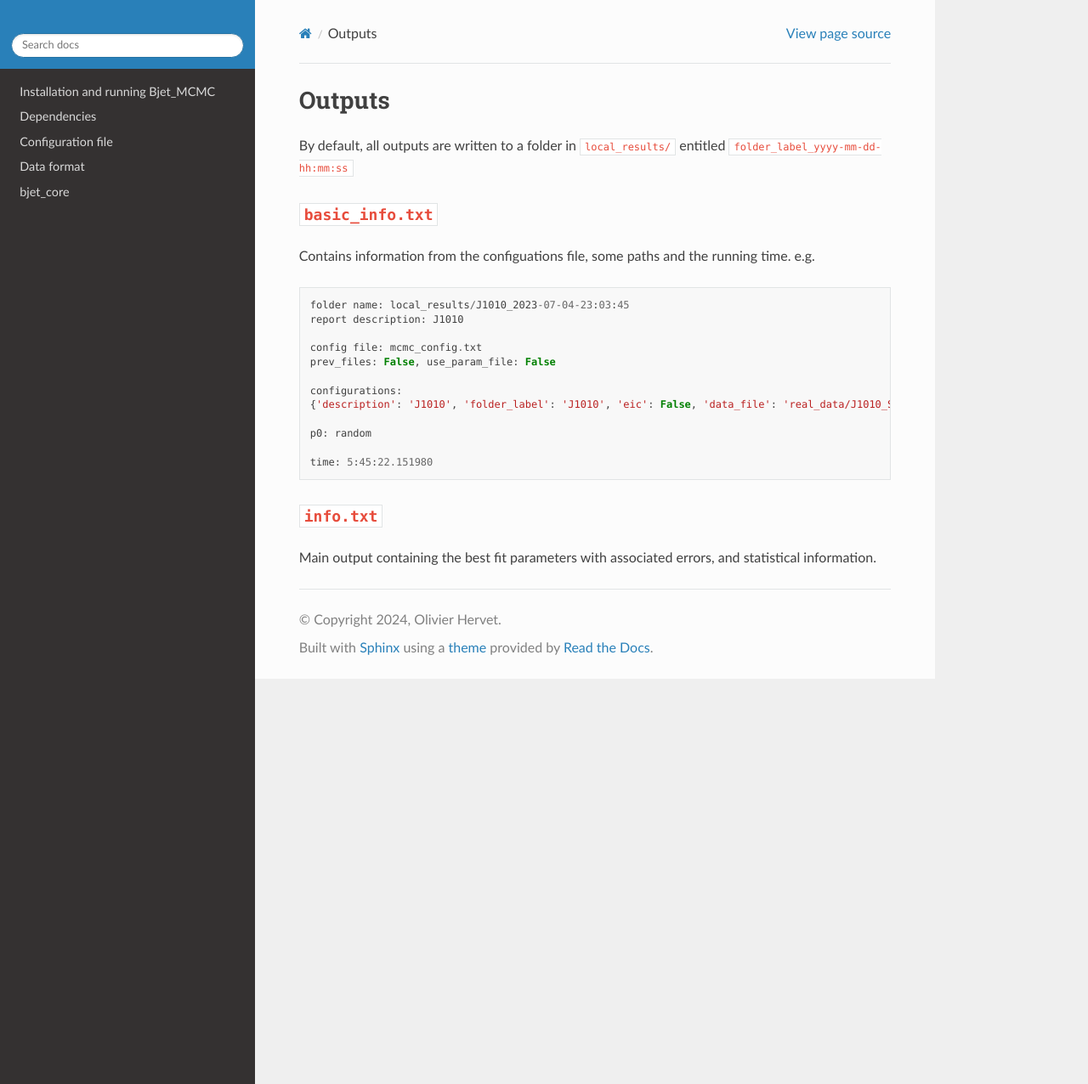
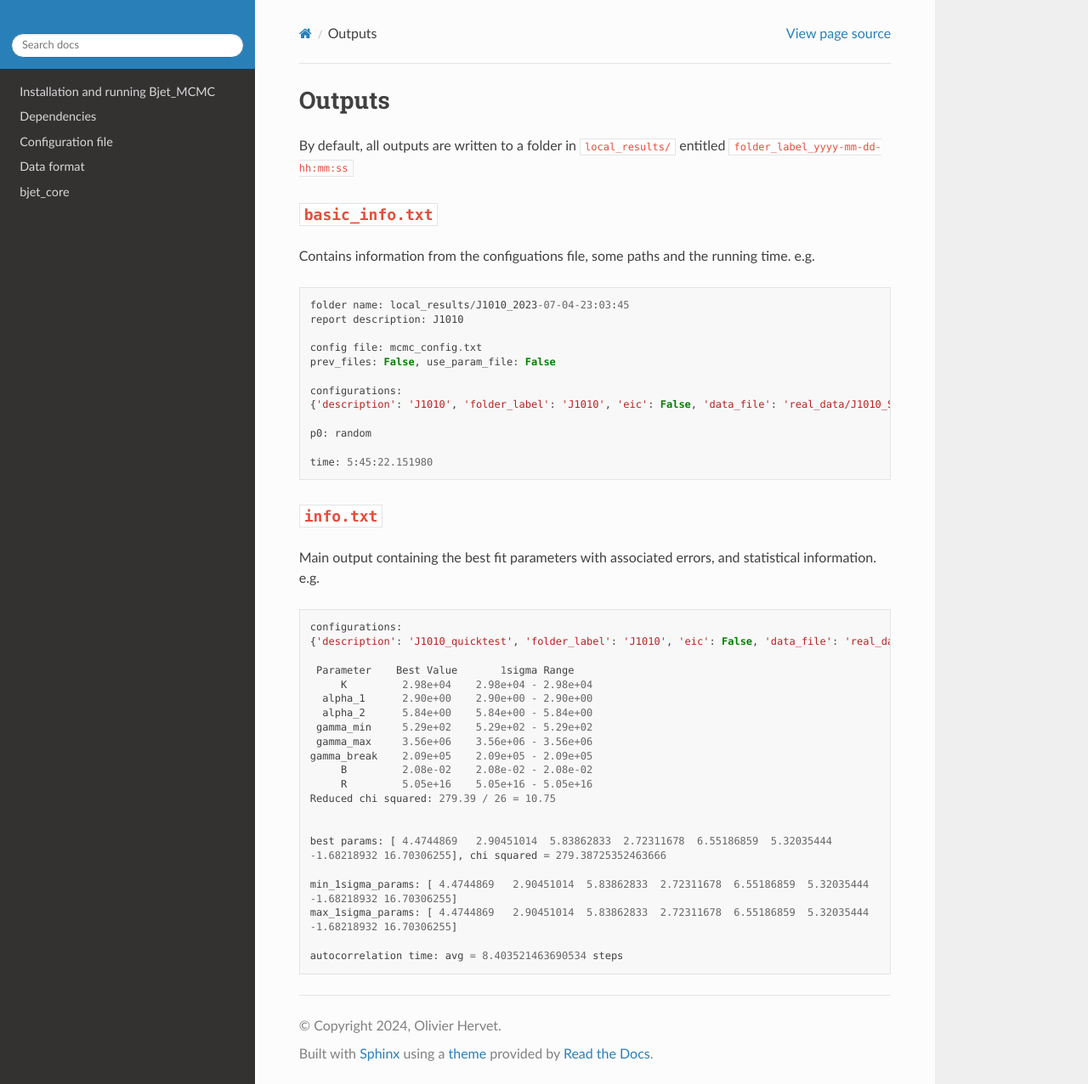
Before and after one commit to Ohervet/Bjet_MCMC, a Sphinx documentation site: the page built from docs/source/usage.rst, in a window 1280 px wide and 1276 px high. Shown: the whole window at 85% size. Built offline with Sphinx 7.4.7 and the Read the Docs theme 2.0.0, drawn with Linux system fonts in a browser that asks for light colours.

Commit message:
Update usage.rst

```diff
--- a/docs/source/usage.rst
+++ b/docs/source/usage.rst
@@ -25,3 +25,29 @@
 ``info.txt``
 ------------
 Main output containing the best fit parameters with associated errors, and statistical information.
+e.g. ::
+
+ configurations:
+ {'description': 'J1010_quicktest', 'folder_label': 'J1010', 'eic': False, 'data_file': 'real_data/J1010_SED_reduced.dat', 'n_steps': 100, 'n_walkers': 50, 'discard': 20, 'parallel': True, 'cores': 15, 'use_variability': True, 'tau_variability': 24.0, 'redshift': 0.143, 'custom_alpha2_limits': False, 'bb_temp': 'null', 'l_nuc': 'null', 'tau': 'null', 'blob_dist': 'null', 'alpha2_limits': [1.5, 7.5], 'fixed_params': [83.8, -inf, -inf, -inf, -inf, -inf, -inf, -inf, -inf]}
+
+  Parameter    Best Value       1sigma Range
+      K         2.98e+04    2.98e+04 - 2.98e+04
+   alpha_1      2.90e+00    2.90e+00 - 2.90e+00
+   alpha_2      5.84e+00    5.84e+00 - 5.84e+00
+  gamma_min     5.29e+02    5.29e+02 - 5.29e+02
+  gamma_max     3.56e+06    3.56e+06 - 3.56e+06
+ gamma_break    2.09e+05    2.09e+05 - 2.09e+05
+      B         2.08e-02    2.08e-02 - 2.08e-02
+      R         5.05e+16    5.05e+16 - 5.05e+16
+ Reduced chi squared: 279.39 / 26 = 10.75
+
+
+ best params: [ 4.4744869   2.90451014  5.83862833  2.72311678  6.55186859  5.32035444
+ -1.68218932 16.70306255], chi squared = 279.38725352463666
+
+ min_1sigma_params: [ 4.4744869   2.90451014  5.83862833  2.72311678  6.55186859  5.32035444
+ -1.68218932 16.70306255]
+ max_1sigma_params: [ 4.4744869   2.90451014  5.83862833  2.72311678  6.55186859  5.32035444
+ -1.68218932 16.70306255]
+
+ autocorrelation time: avg = 8.403521463690534 steps
```
